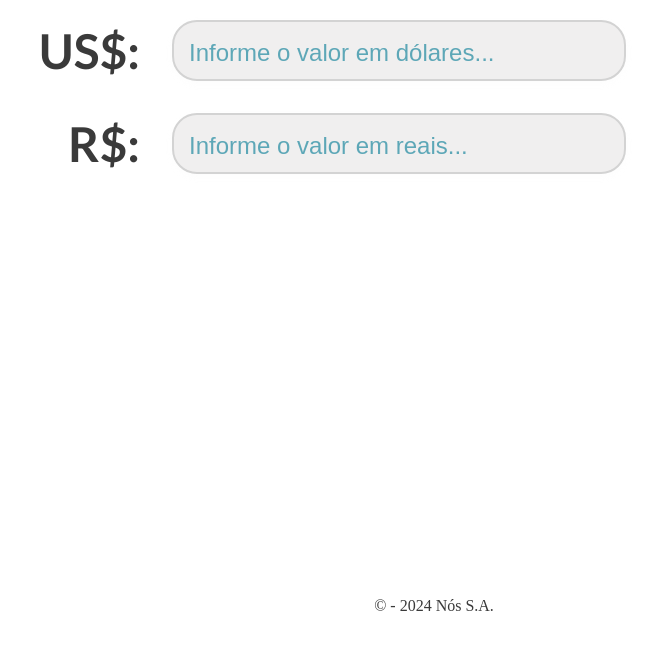
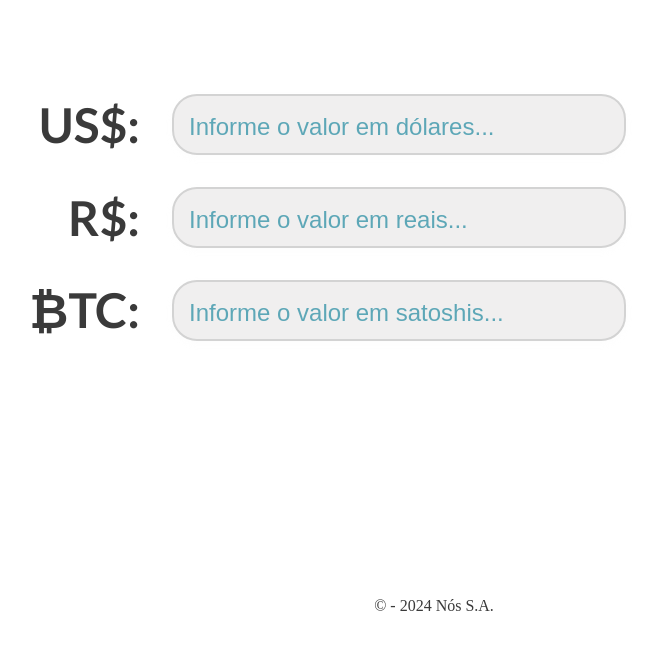
Before and after one commit to DihDev86/Cotacao, a plain HTML site: page index.html in a window 1280 px wide. Shown: the part 153-800 px from the top of the page, without its empty margins (206-863 px from the left). Drawn offline with Linux system fonts and the light colour scheme.

Commit message:
mais códigos

```diff
--- a/assets/styles.css
+++ b/assets/styles.css
@@ -41,7 +41,7 @@ main {
   width: 100vw;
   flex-direction: column;
   align-items: center;
-  transform: translateY(-25vh);
+  transform: translateY(-10vh);
 }
 
 main>section {
--- a/index.html
+++ b/index.html
@@ -19,11 +19,15 @@
     <main>
         <section>
             <span class="cur">US$:</span>
-            <input id="usd" type="text" class="styled-input" placeholder="Informe o valor em dólares..."/>
+            <input id="usd" type="text" class="styled-input" placeholder="Informe o valor em dólares..." />
         </section>
         <section>
             <span class="cur">R$:</span>
-            <input id="brl" type="text" class="styled-input" placeholder="Informe o valor em reais..."/>
+            <input id="brl" type="text" class="styled-input" placeholder="Informe o valor em reais..." />
+        </section>
+        <section>
+            <span class="cur">₿TC:</span>
+            <input id="btc" type="text" class="styled-input" placeholder="Informe o valor em satoshis..." />
         </section>
     </main>
     <footer>
```
